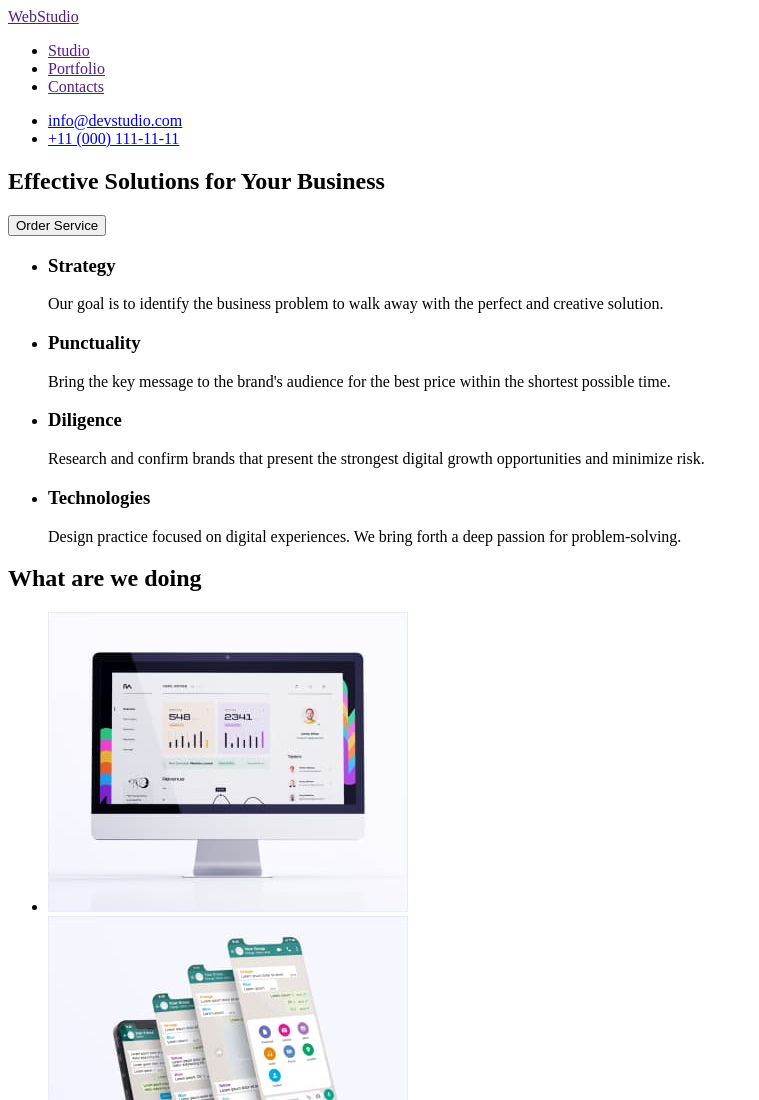
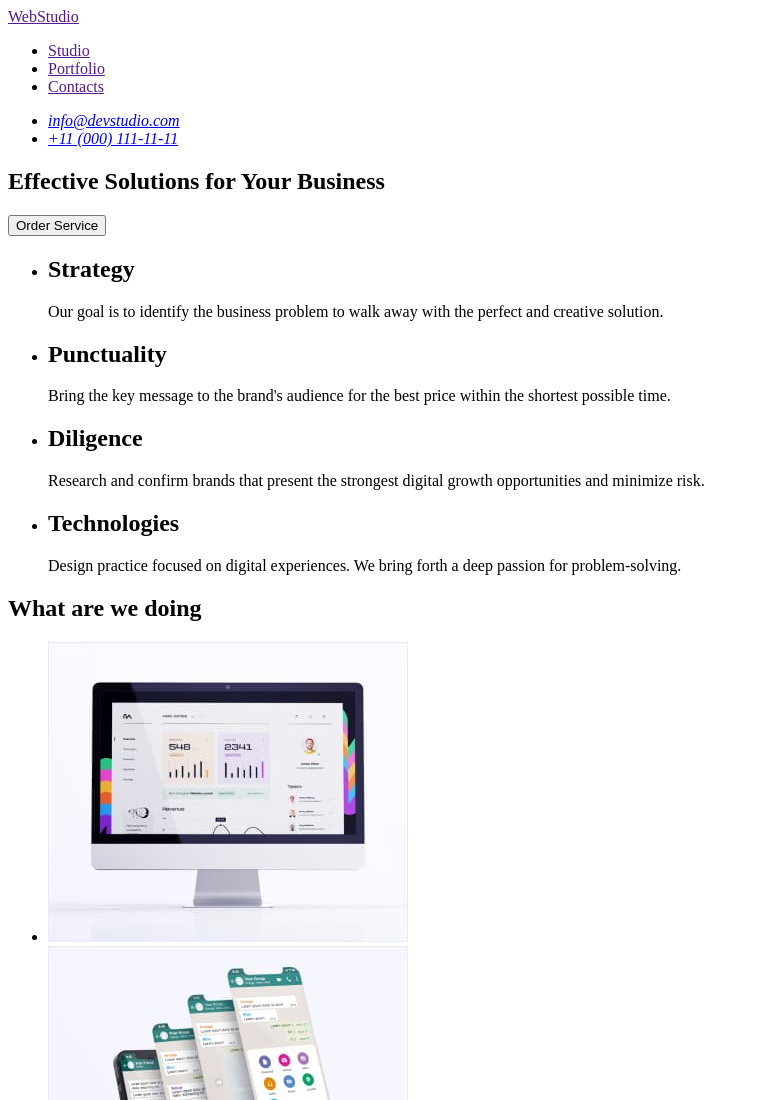
Before and after one commit to JoeShvartsev/goit-markup-hw-01, a plain HTML site: page index.html in a window 1280 px wide. Shown: the top 1100 px of the page, without its empty margins (0-759 px from the left). Drawn offline with Linux system fonts and the light colour scheme.

Commit message:
update_1

```diff
--- a/index.html
+++ b/index.html
@@ -16,10 +16,12 @@
             <li><a href="">Contacts</a></li>
         </ul>
     </nav>
+    <address>
     <ul>
-        <li><a href="mail:info@devstudio.com">info@devstudio.com</a></li>
+        <li><a href="mailto:info@devstudio.com">info@devstudio.com</a></li>
         <li><a href="tel:+110001111111">+11 (000) 111-11-11</a></li>
     </ul>
+    </address>
 </header>
 <main>
     <section>
@@ -32,26 +34,26 @@
     <section>
         <ul>
             <li>
-                <h3>Strategy</h3>
+                <h2>Strategy</h2>
                 <p>
                     Our goal is to identify the business
                     problem to walk away with the perfect and creative solution.
                 </p>
             </li>
             <li>
-                <h3>Punctuality</h3>
+                <h2>Punctuality</h2>
                 <p>
                     Bring the key message to the brand's audience for the best price within the shortest possible time.
                 </p>
             </li>
             <li>
-                <h3>Diligence</h3>
+                <h2>Diligence</h2>
                 <p>
                     Research and confirm brands that present the strongest digital growth opportunities and minimize risk.
                 </p>
             </li>
             <li>
-                <h3>Technologies</h3>
+                <h2>Technologies</h2>
                 <p>
                     Design practice focused on digital experiences. We bring forth a deep passion for problem-solving.
                 </p>
@@ -109,7 +111,7 @@
     </section>
 </main>
 <footer>
-    <a href="" target="_blank" rel="noreferrer noopener">WebStudio</a>
+    <a href="./index.html" target="_blank" rel="noreferrer noopener">WebStudio</a>
     <p>
         Increase the flow of customers and sales for your business with digital marketing & growth solutions.
     </p>
```
